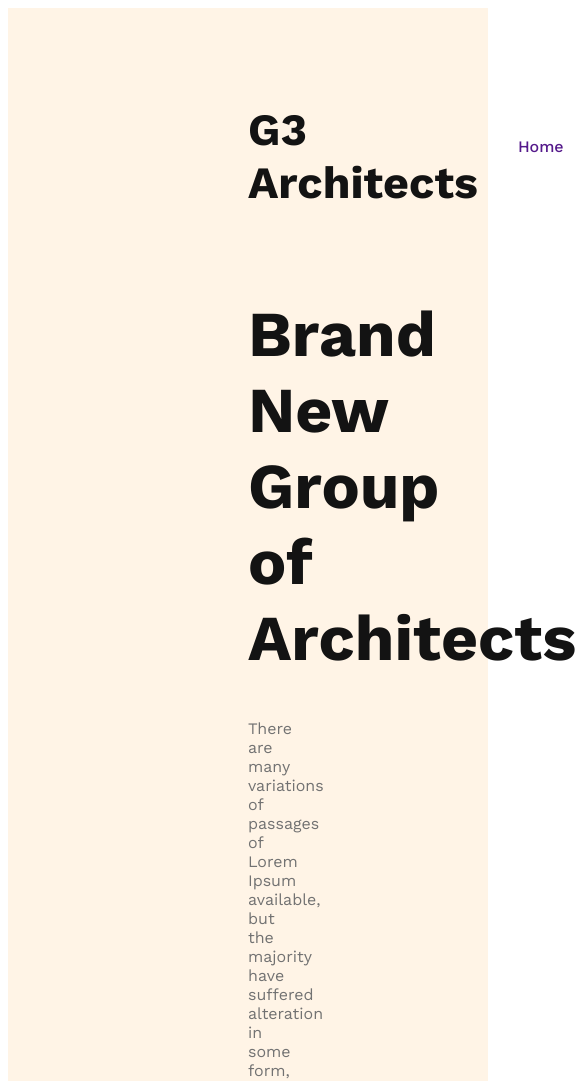
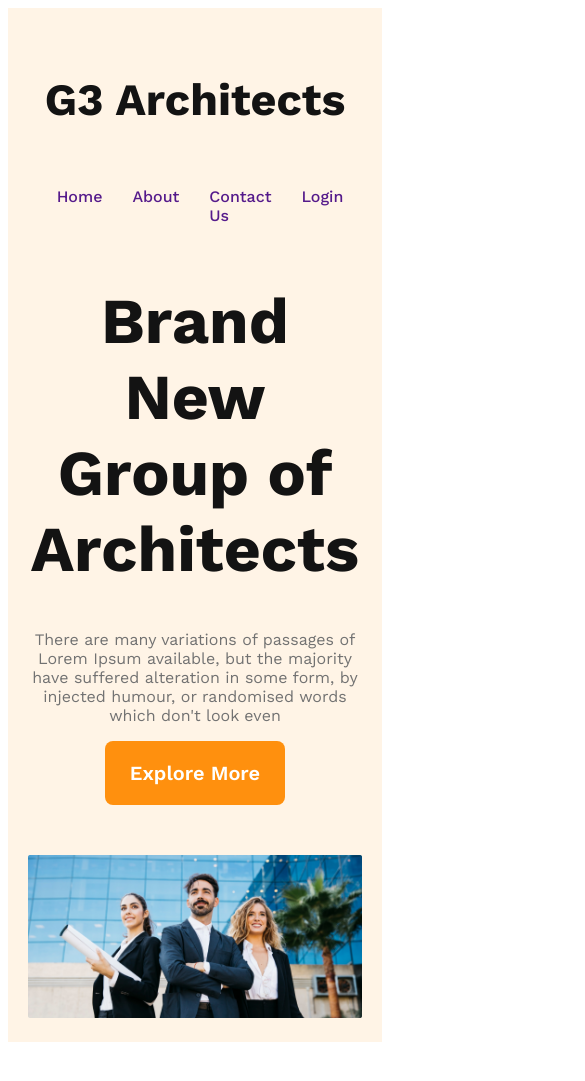
Before and after one commit to gfxrobiul/g3-architects-website, a plain HTML site: page index.html in a window 390 px wide. Shown: the top 1081 px of the page, 585 px wide, since content can reach past the window. After the commit the page ends 1050 px from the top, so only its background shows below. Drawn offline with nearby package versions, Linux system fonts and the light colour scheme.

Commit message:
finished the header section with responsive for phone and medium devices

```diff
--- a/assets/styles/style.css
+++ b/assets/styles/style.css
@@ -6,7 +6,16 @@
 * {
     font-family: 'Work Sans', sans-serif;
 }
-.btn-primary{
+
+.btn-primary {
+    color: #ffffff;
+    border-radius: 8px;
+    background: #FF900E;
+    padding:20px 25px;
+    font-size: 1.25rem;
+    font-weight: 600;
+    border:0;
+    cursor: pointer;
 
 }
 
@@ -27,7 +36,7 @@ nav {
     color: #131313;
 }
 
-nav > ul {
+nav>ul {
     display: flex;
 }
 
@@ -44,20 +53,45 @@ nav a {
 }
 
 /* BANNER STYLE */
-.banner-content{
+.banner-content {
     max-width: 800px;
     text-align: center;
-    margin:0 auto;
+    margin: 0 auto;
 }
 
-.banner-title{
+.banner-title {
     color: #131313;
     font-size: 4rem;
     font-weight: 700;
 }
 
-.banner-description{
+.banner-description {
     color: #727272;
+}
 
+.banner img {
+    width: 100%;
+    margin-top: 50px;
+}
+
+/* RESPONSIVE MEDIA QUERY */
+/* Mobile Devices */
+@media screen and (max-width:576px){
+    header{
+        padding:20px;
+    }
+    nav{
+        flex-direction: column;
+    }
+}
+/* Medium Devices */
+@media screen and (min-width:576px) and (max-width:960px){
+
+    header{
+        padding:50px;
+    }
+    nav{
+        flex-direction: column;
+    }
 
 }
```
